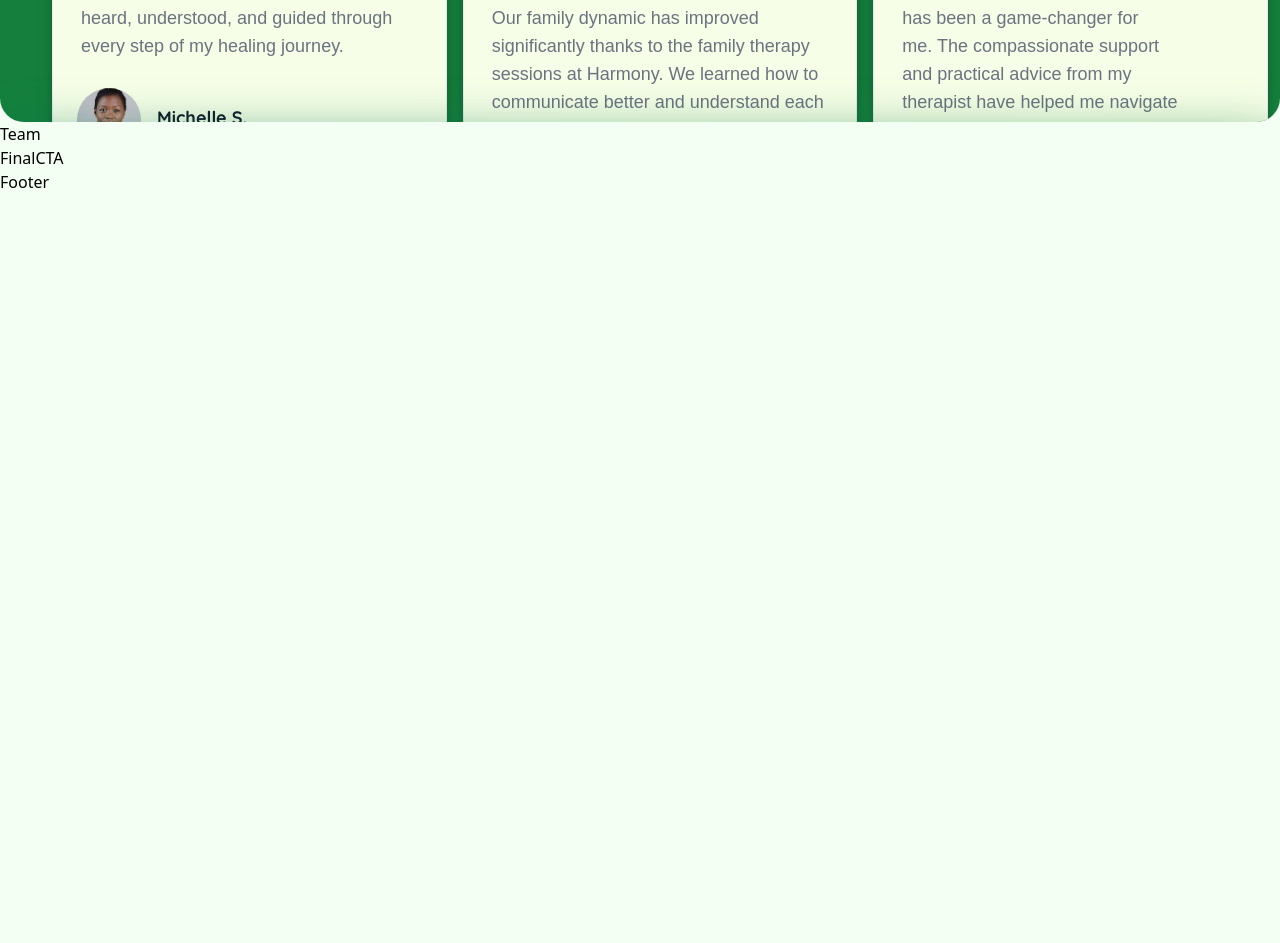
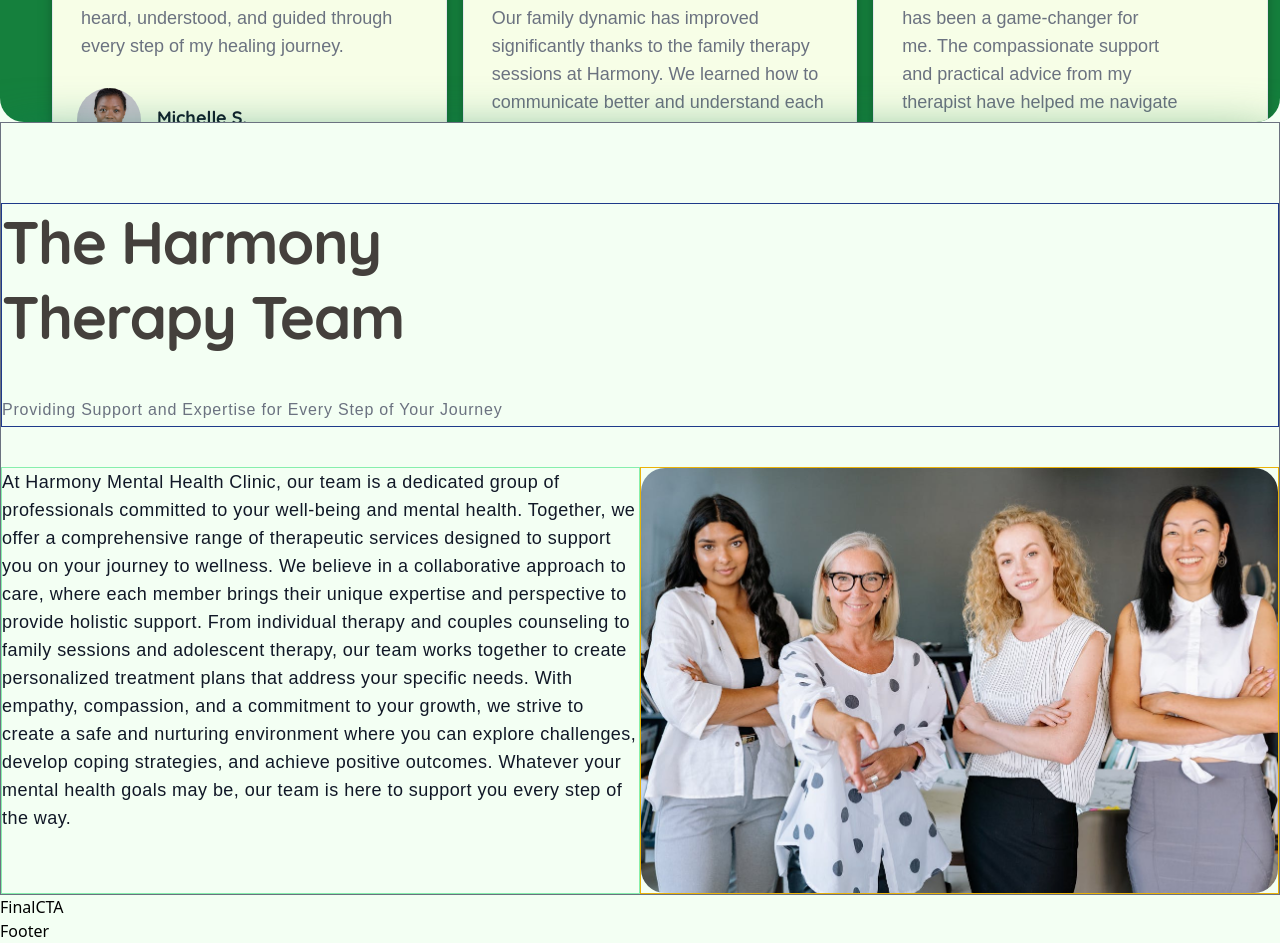
Before and after one commit to Quincy-Fer/Harmony-Therapy-Website, a React (Vite) app: page / in a window 1280 px wide. Shown: the part 5520-6463 px from the top of the page. Before the commit the page ends 5714 px from the top, so only its background shows below. Built offline with nearby package versions, Linux system fonts and the light colour scheme.

Commit message:
Create Team section, heading subheading, text block and team image

```diff
--- a/src/Sections/About.jsx
+++ b/src/Sections/About.jsx
@@ -3,10 +3,10 @@ import { about } from "../assets/images";
 const About = () => {
   return (
     <section className="max-w-[1440px] pt-20  mx-auto" id="about">
-      <div className="flex  gap-20">
+      <div className="flex gap-20">
         <div className="flex-1 ">
           <h2
-            className="  text-stone-700 text-[60px] max-w-[600px] font-bold font-quicksand
+            className="text-stone-700 text-[60px] max-w-[600px] font-bold font-quicksand
          leading-tight tracking-tight "
           >
             Our Mission and Values
--- a/src/Sections/Team.jsx
+++ b/src/Sections/Team.jsx
@@ -1,5 +1,59 @@
+import { TEAM, TEAMHERO } from "../constants";
+
 const Team = () => {
-  return <div>Team</div>;
+  return (
+    <section className="max-w-[1440px] mx-auto pt-20 border border-gray-500">
+      {/* Heading Subheading */}
+      <div className="flex flex-col">
+        <div className="border border-blue-900">
+          <h2
+            className="text-stone-700 text-[60px] max-w-[600px] font-bold font-quicksand
+         leading-tight tracking-tight "
+          >
+            The Harmony Therapy Team
+          </h2>
+          <p
+            className="font-nunito max-w-[600px] text-base text-gray-500 tracking-wider leading-loose
+          mt-10 "
+          >
+            Providing Support and Expertise for Every Step of Your Journey
+          </p>
+        </div>
+
+        {/* Image and Text */}
+        <div className="flex flex-row mt-10">
+          <div className="flex-1 border border-green-300 ">
+            <p
+              className="font-nunito max-w-[640px]  text-gray-900 tracking-wide
+          text-balance text-lg"
+            >
+              At Harmony Mental Health Clinic, our team is a dedicated group of
+              professionals committed to your well-being and mental health.
+              Together, we offer a comprehensive range of therapeutic services
+              designed to support you on your journey to wellness. We believe in
+              a collaborative approach to care, where each member brings their
+              unique expertise and perspective to provide holistic support. From
+              individual therapy and couples counseling to family sessions and
+              adolescent therapy, our team works together to create personalized
+              treatment plans that address your specific needs. With empathy,
+              compassion, and a commitment to your growth, we strive to create a
+              safe and nurturing environment where you can explore challenges,
+              develop coping strategies, and achieve positive outcomes. Whatever
+              your mental health goals may be, our team is here to support you
+              every step of the way.
+            </p>
+          </div>
+          <div className="border border-yellow-500 flex-1">
+            <img
+              src={TEAMHERO.imgURL}
+              alt=""
+              className="rounded-3xl object-cover"
+            />
+          </div>
+        </div>
+      </div>
+    </section>
+  );
 };
 
 export default Team;
--- a/src/constants/index.js
+++ b/src/constants/index.js
@@ -226,14 +226,15 @@ export const TESTIMONIALS = [
 
 // Team
 
+export const TEAMHERO = {
+  key: 1,
+  text: "Our dedicated team of mental health professionals is here to support you. Each therapist brings their own unique expertise and compassionate approach to help you on your journey to wellness. Meet our team members, learn about their backgrounds, and find the therapist who feels right for you.",
+  imgURL: team,
+  name: "The Harmony Team",
+  alt: "Group photo of therapist",
+};
+
 export const TEAM = [
-  {
-    key: 1,
-    text: "Our dedicated team of mental health professionals is here to support you. Each therapist brings their own unique expertise and compassionate approach to help you on your journey to wellness. Meet our team members, learn about their backgrounds, and find the therapist who feels right for you.",
-    imgURL: team,
-    name: "The Harmony Team",
-    alt: "Group photo of therapist",
-  },
   {
     key: 2,
     text: "Dr. Samantha Lee is a child and adolescent psychologist with a doctorate in clinical psychology. She specializes in adolescent therapy, utilizing play therapy and cognitive-behavioral techniques to address emotional and behavioral challenges. Dr. Lee's friendly and engaging manner helps young clients feel comfortable and supported as they navigate their difficulties.",
```
